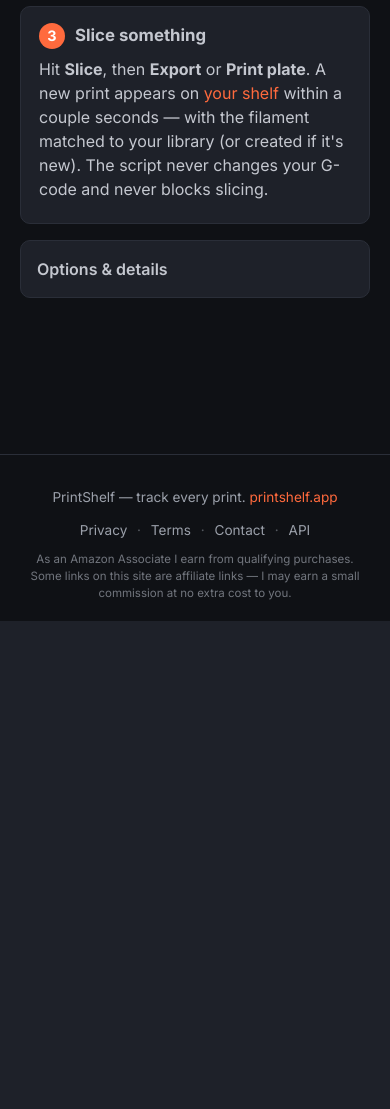
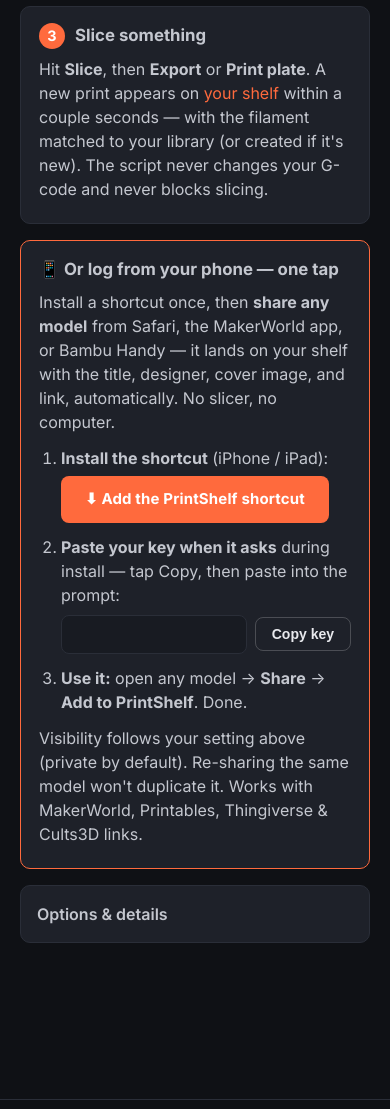
Before and after one commit to superseriousseller/printshelf, a FastAPI app: template backend/templates/dashboard/connect.html in a window 390 px wide. Shown: the part 1716-2825 px from the top of the page. Before the commit the page ends 2337 px from the top, so only its background shows below. Run offline with FastAPI, Linux system fonts and the light colour scheme; the template is opened without the code that fills it, so the values that code supplies are empty; some libraries are stand-ins or nearby versions.

Commit message:
feat(connect): "log from your phone" section — iCloud shortcut + copy-key
Adds a mobile capture section to the Connect page: one-tap install of the
PrintShelf iOS shortcut (iCloud link), a copy-key button to paste into the
shortcut's install prompt, and 3-step instructions. Backed by
/api/prints/from-url; visibility follows the account toggle.

Co-Authored-By: Claude Opus 4.8 (1M context) <noreply@anthropic.com>

```diff
--- a/backend/templates/dashboard/connect.html
+++ b/backend/templates/dashboard/connect.html
@@ -44,6 +44,37 @@
     </section>
 </div>
 
+<section class="connect-step" style="border-color:var(--accent)">
+    <h2>📱 Or log from your phone — one tap</h2>
+    <p>Install a shortcut once, then <strong>share any model</strong> from Safari, the MakerWorld app, or Bambu Handy — it lands on your shelf with the title, designer, cover image, and link, automatically. No slicer, no computer.</p>
+    <ol style="padding-left:22px; margin:10px 0 4px">
+        <li style="margin:12px 0"><strong>Install the shortcut</strong> (iPhone / iPad):<br>
+            <a href="https://www.icloud.com/shortcuts/bf2108bc716d432da24d3b2c929d2c13" class="btn-primary" target="_blank" rel="noopener" style="margin-top:6px">⬇ Add the PrintShelf shortcut</a>
+        </li>
+        <li style="margin:12px 0"><strong>Paste your key when it asks</strong> during install — tap Copy, then paste into the prompt:
+            <div class="connect-key" style="display:flex; gap:8px; align-items:center; margin:8px 0">
+                <input type="text" id="ps-key" value="{{ api_key }}" readonly onclick="this.select()" aria-label="Your API key" style="flex:1">
+                <button type="button" class="btn-secondary" id="ps-copy" style="white-space:nowrap">Copy key</button>
+            </div>
+        </li>
+        <li style="margin:12px 0"><strong>Use it:</strong> open any model → <strong>Share</strong> → <strong>Add to PrintShelf</strong>. Done.</li>
+    </ol>
+    <p class="hint">Visibility follows your setting above (private by default). Re-sharing the same model won't duplicate it. Works with MakerWorld, Printables, Thingiverse &amp; Cults3D links.</p>
+</section>
+<script>
+(function(){
+    var b = document.getElementById('ps-copy'), k = document.getElementById('ps-key');
+    if (!b || !k) return;
+    b.addEventListener('click', function(){
+        k.focus(); k.select();
+        var done = function(){ b.textContent = 'Copied \u2713'; setTimeout(function(){ b.textContent = 'Copy key'; }, 1500); };
+        if (navigator.clipboard && navigator.clipboard.writeText) {
+            navigator.clipboard.writeText(k.value).then(done, function(){ try { document.execCommand('copy'); done(); } catch(e){} });
+        } else { try { document.execCommand('copy'); done(); } catch(e){} }
+    });
+})();
+</script>
+
 <details class="connect-advanced">
     <summary>Options &amp; details</summary>
     <ul>
```
